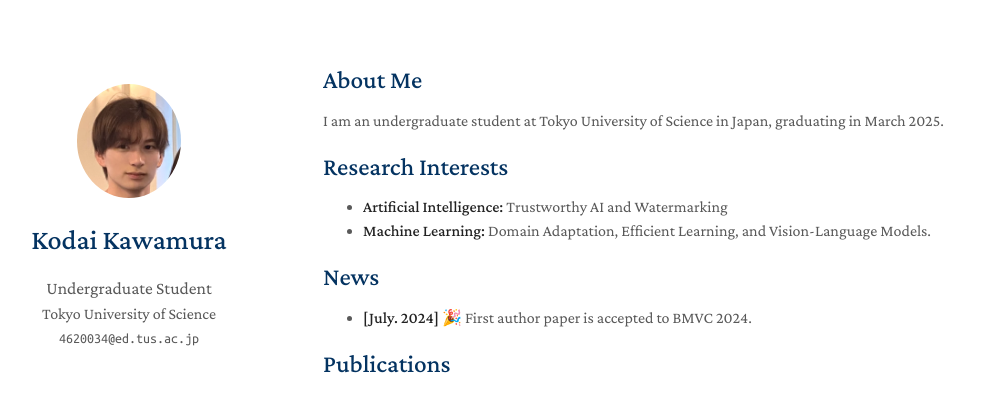
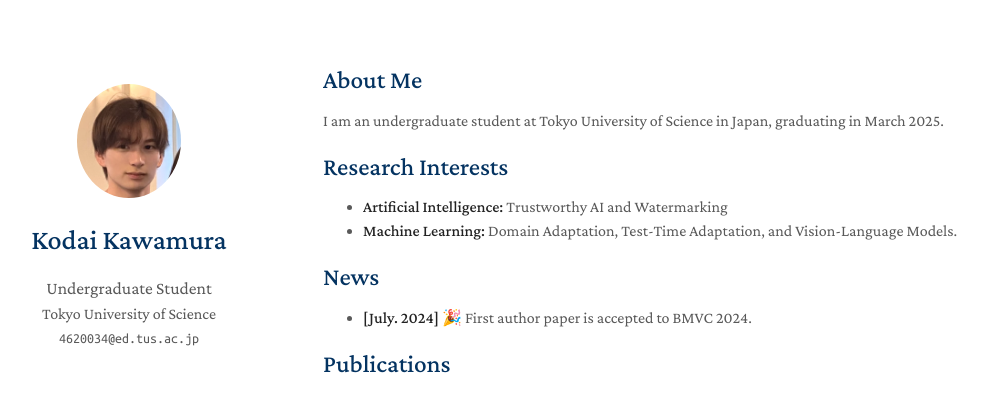
Before and after one commit to kodaikawamura/kodaikawamura, a Jekyll site: the page built from index.md, in a window 1280 px wide. Shown: the top 394 px of the page, without its empty margins (147-1135 px from the left). Built offline with Jekyll 4.4.1, drawn with Linux system fonts in a browser that asks for light colours; a style sheet for code colours, icons or effects is not loaded; our own code applies the rules of GitHub Pages for plain Markdown files.

Commit message:
Update index.md

```diff
--- a/index.md
+++ b/index.md
@@ -9,7 +9,7 @@ I am an undergraduate student at Tokyo University of Science in Japan, graduatin
 ## Research Interests
 
 - **Artificial Intelligence:** Trustworthy AI and Watermarking
-- **Machine Learning:** Domain Adaptation, Efficient Learning, and Vision-Language Models.
+- **Machine Learning:** Domain Adaptation, Test-Time Adaptation, and Vision-Language Models.
 
 
 ## News
```
